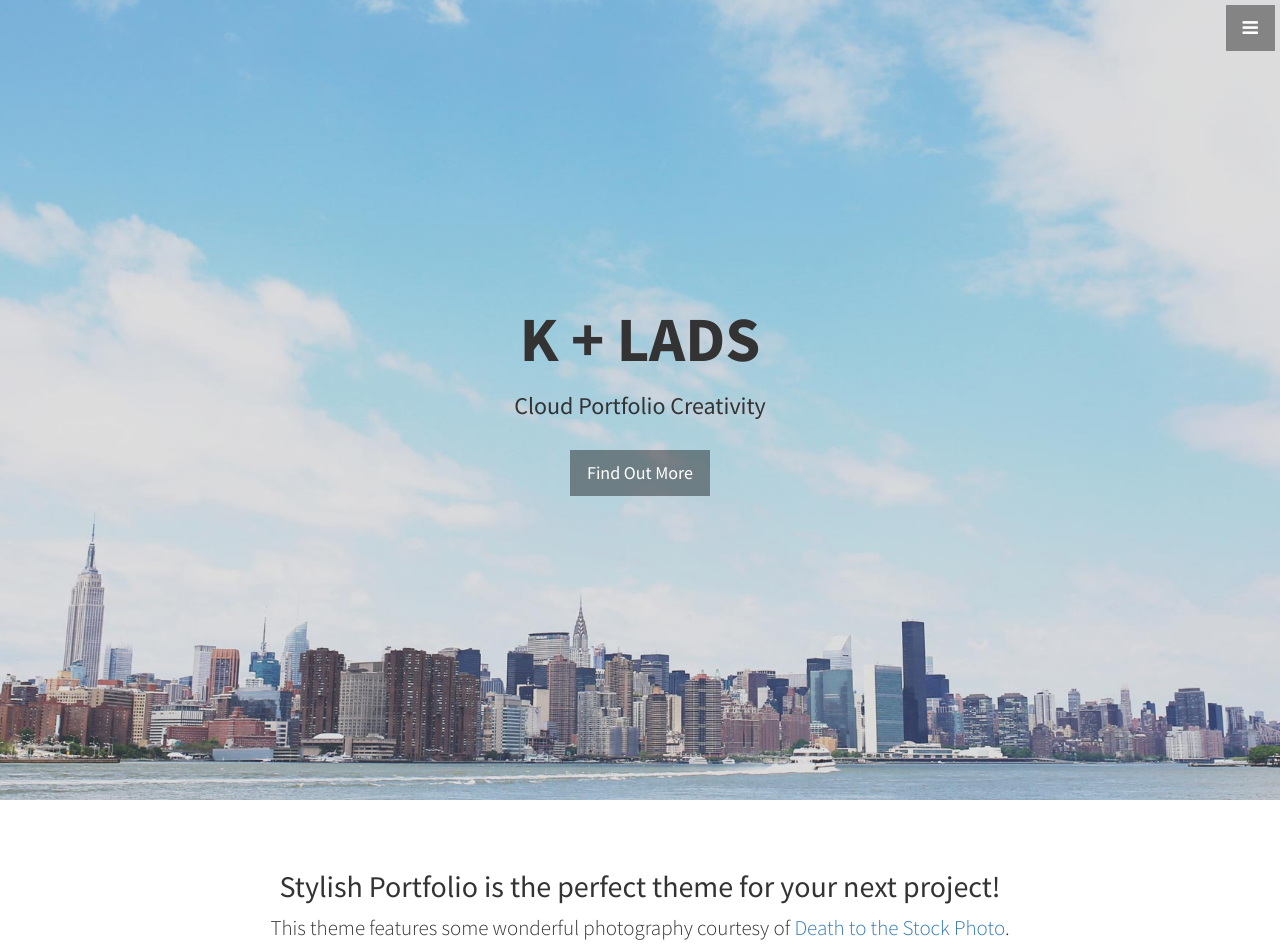
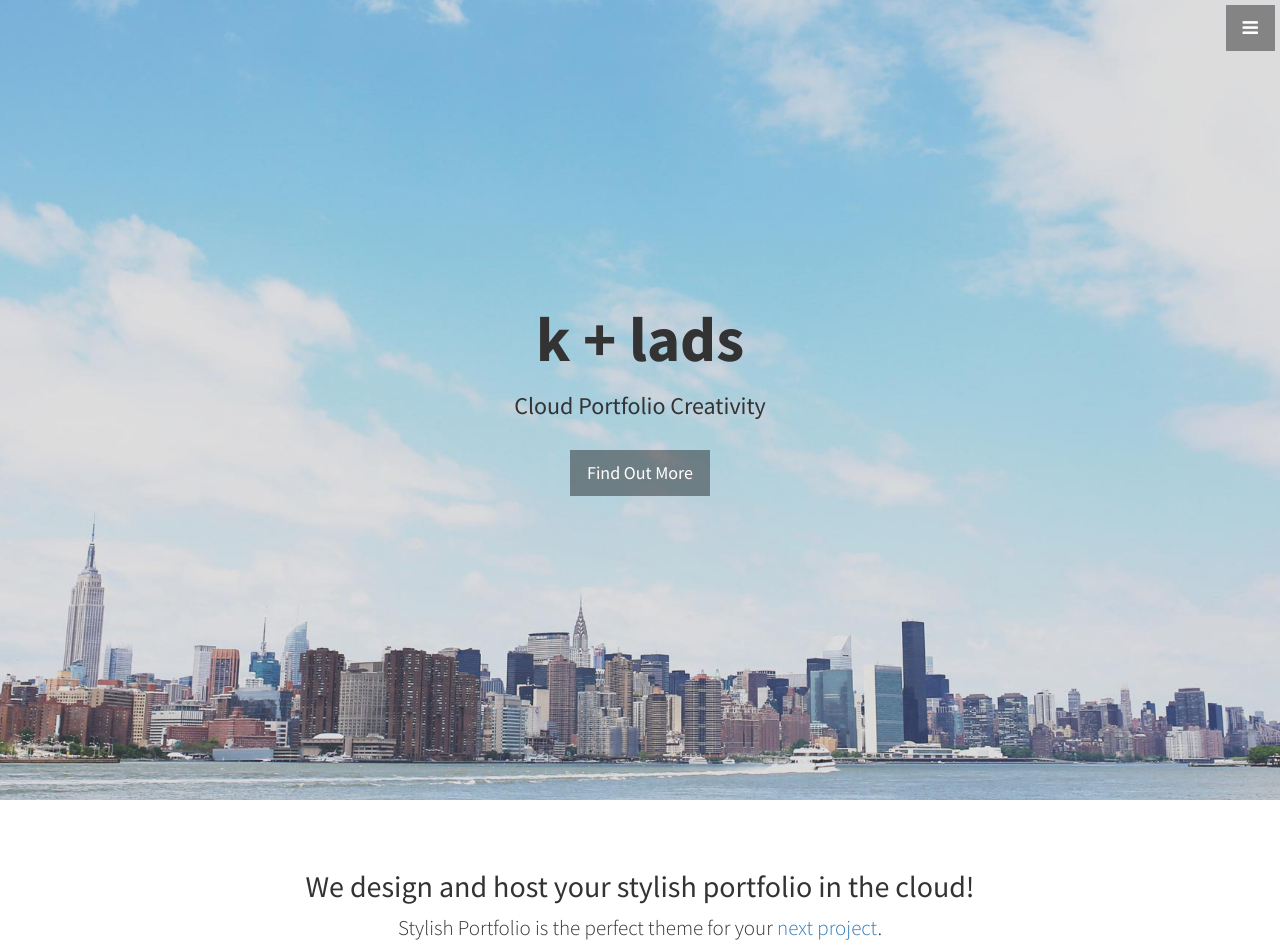
Before and after one commit to ilovearapiles/k-lads, a plain HTML site: page index.html in a window 1280 px wide. Shown: the top 952 px of the page. Drawn offline with Linux system fonts and the light colour scheme.

Commit message:
update content

```diff
--- a/index.html
+++ b/index.html
@@ -61,7 +61,7 @@
     <!-- Header -->
     <header id="top" class="header">
         <div class="text-vertical-center">
-            <h1>K + LADS</h1>
+            <h1>k + lads</h1>
             <h3>Cloud Portfolio Creativity</h3>
             <br>
             <a href="#about" class="btn btn-dark btn-lg">Find Out More</a>
@@ -73,8 +73,8 @@
         <div class="container">
             <div class="row">
                 <div class="col-lg-12 text-center">
-                    <h2>Stylish Portfolio is the perfect theme for your next project!</h2>
-                    <p class="lead">This theme features some wonderful photography courtesy of <a target="_blank" href="http://join.deathtothestockphoto.com/">Death to the Stock Photo</a>.</p>
+                    <h2>We design and host your stylish portfolio in the cloud!</h2>
+                    <p class="lead">Stylish Portfolio is the perfect theme for your <a target="_blank" href="http://www.k-lads.com/">next project</a>.</p>
                 </div>
             </div>
             <!-- /.row -->
```
